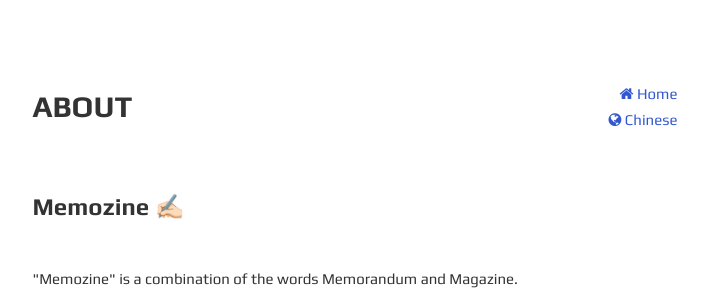
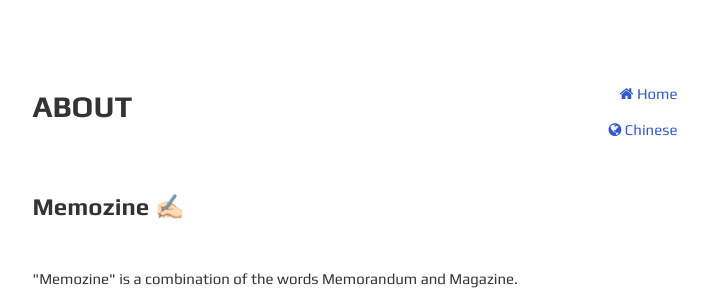
Before and after one commit to codyb1ue/codyb1ue.github.io, a Jekyll site: the page built from en/about.html, in a window 1280 px wide. Shown: the top 297 px of the page, without its empty margins (285-993 px from the left). Built offline with Jekyll 4.4.1, drawn with Linux system fonts in a browser that asks for light colours.

Commit message:
Update about.html

```diff
--- a/en/about.html
+++ b/en/about.html
@@ -4,10 +4,15 @@ layout: page
 <div class="flex-row-between">
     <h1>About</h1>
     <div class="link-container">
-        <a href="{{ site.url }}{{ site.baseurl }}"><i class="fa fa-home" aria-hidden="true"></i> Home</a>
-        <a href="{{ site.url }}{{ site.baseurl }}/zh/about/"><i class="fa fa-globe" aria-hidden="true"></i> Chinese</a>
+        <div class="link-item">
+            <a href="{{ site.url }}{{ site.baseurl }}"><i class="fa fa-home" aria-hidden="true"></i> Home</a>
+        </div>
+        <div class="link-item">
+            <a href="{{ site.url }}{{ site.baseurl }}/zh/about/"><i class="fa fa-globe" aria-hidden="true"></i> Chinese</a>
+        </div>
     </div>
 </div>
+
 
 <p>
 <h3>Memozine ✍🏻</h3>
```
